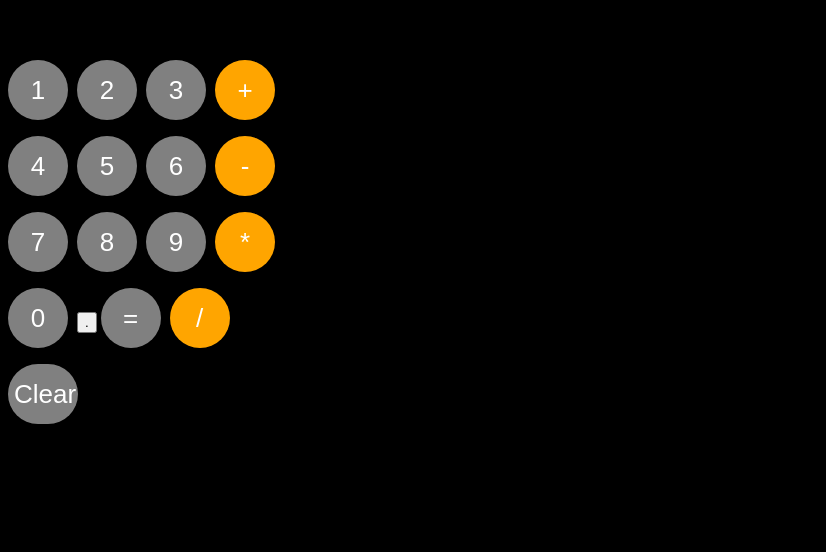
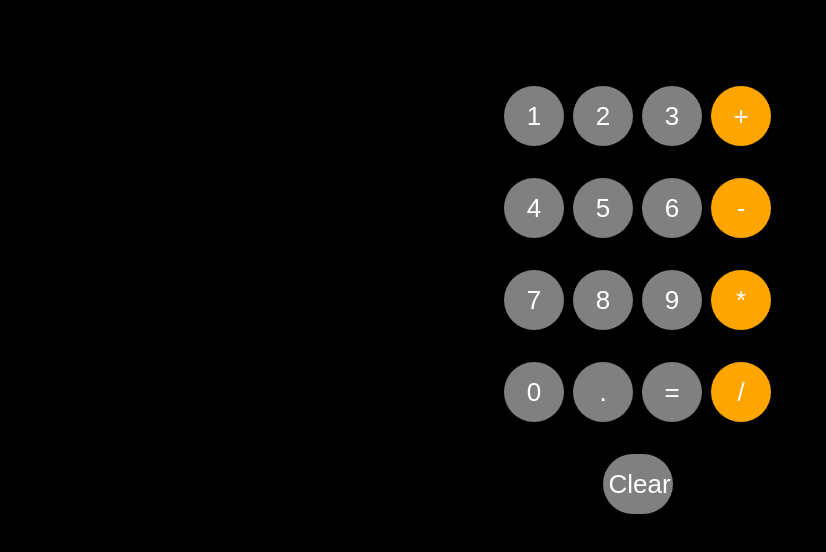
Before and after one commit to gaurav9949/web-based-Calculator, a plain HTML site: page index.html in a window 1280 px wide. Shown: the whole page, without its empty margins (0-826 px from the left). Drawn offline with Linux system fonts and the light colour scheme.

Commit message:
added grid to center

```diff
--- a/style.css
+++ b/style.css
@@ -1,6 +1,11 @@
 body{
     background-color: black;
+    height: 100%;
+    margin: 0;
+    display: grid;
+    place-items: center;
 }
+
 .button-1,.button-2,.button-3,.button-4,.button-5,.button-6,.button-7,.button-8,.button-9,.button-0,.button-{
     height: 60px;
   width: 60px;
@@ -45,3 +50,15 @@ body{
     background-color: orange;
     color:white;
 }
+.button-dot{
+    height: 60px;
+    width: 60px;
+    border-radius: 60px;
+    border: none;
+    font-size: 26px;
+    cursor: pointer;
+    margin-right: 5px;
+    background-color: grey;
+    color: white;
+
+}
```
